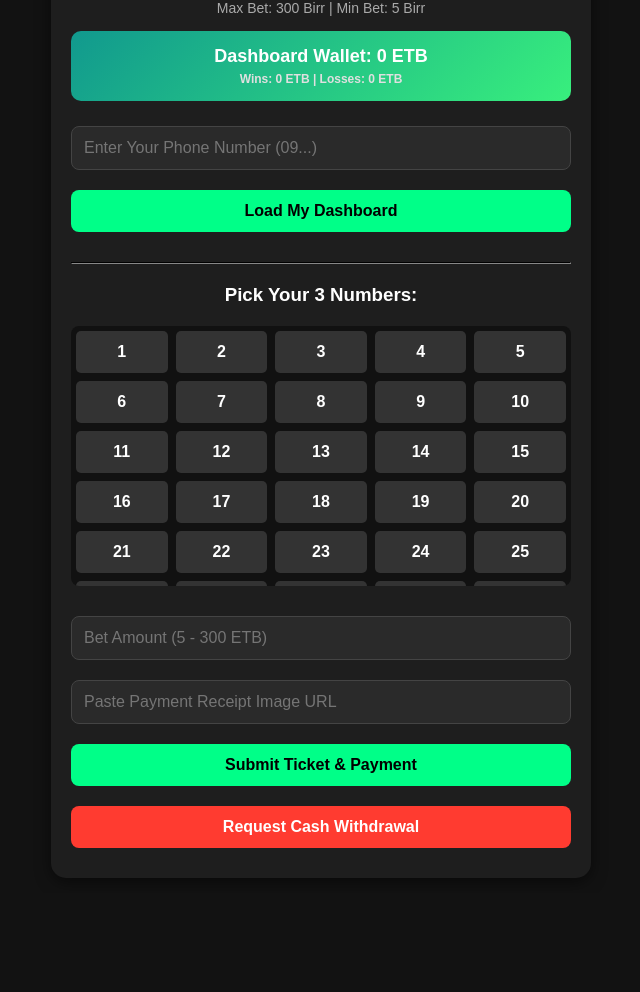
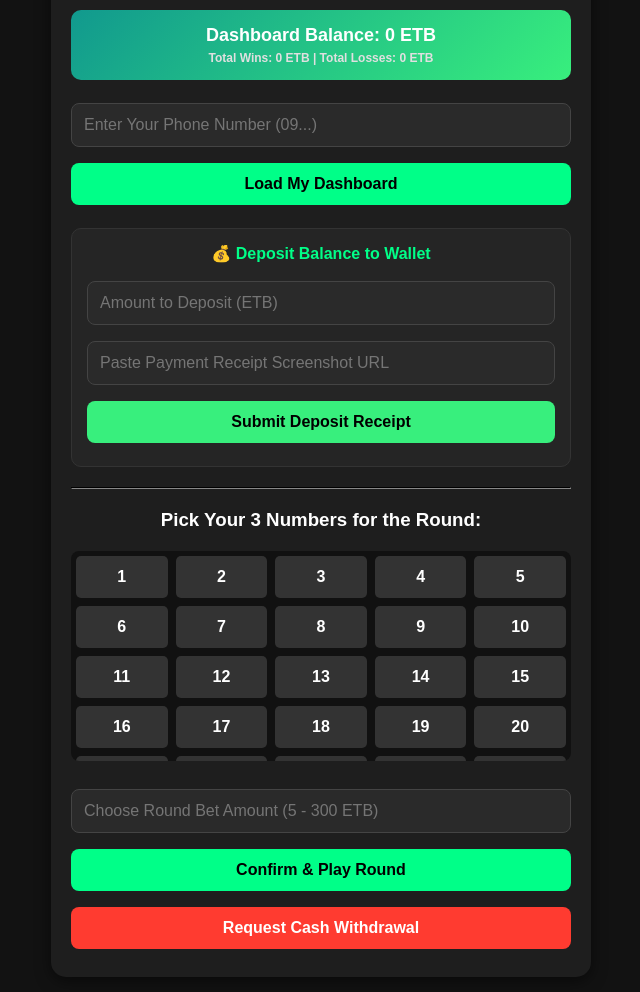
Before and after one commit to busfked/Betting-website, a plain HTML site: page index.html in a window 1280 px wide. Shown: the part 99-1091 px from the top of the page, without its empty margins (319-959 px from the left). Before the commit the page ends 992 px from the top, so only its background shows below. Drawn offline with Linux system fonts and the light colour scheme.

Commit message:
Update index.html

```diff
--- a/index.html
+++ b/index.html
@@ -9,13 +9,13 @@
         .container { max-width: 500px; margin: auto; background: #1e1e1e; padding: 20px; border-radius: 15px; box-shadow: 0 4px 15px rgba(0,0,0,0.5); }
         h1 { color: #00ff88; margin-bottom: 5px; }
         .balance-card { background: linear-gradient(135deg, #11998e, #38ef7d); padding: 15px; border-radius: 10px; margin: 15px 0; font-size: 18px; font-weight: bold; }
-        .grid { display: grid; grid-template-columns: repeat(5, 1fr); gap: 8px; margin: 20px 0; max-height: 250px; overflow-y: auto; padding: 5px; background: #111; border-radius: 8px; }
+        .grid { display: grid; grid-template-columns: repeat(5, 1fr); gap: 8px; margin: 20px 0; max-height: 200px; overflow-y: auto; padding: 5px; background: #111; border-radius: 8px; }
         .num-btn { background: #333; color: white; border: none; padding: 12px 0; font-size: 16px; border-radius: 5px; cursor: pointer; font-weight: bold; }
         .num-btn.selected { background: #00ff88; color: black; }
-        input, button.action-btn { width: 100%; padding: 12px; margin: 10px 0; border-radius: 8px; border: none; box-sizing: border-box; font-size: 16px; }
+        input, button.action-btn { width: 100%; padding: 12px; margin: 8px 0; border-radius: 8px; border: none; box-sizing: border-box; font-size: 16px; }
         input { background: #2a2a2a; color: white; border: 1px solid #444; }
-        button.action-btn { background: #00ff88; color: black; font-weight: bold; cursor: pointer; transition: 0.2s; }
-        button.action-btn:hover { background: #00cc6e; }
+        button.action-btn { background: #00ff88; color: black; font-weight: bold; cursor: pointer; }
+        .deposit-section { background: #252525; padding: 15px; border-radius: 10px; margin: 15px 0; border: 1px solid #333; }
         .withdraw-btn { background: #ff3b30 !important; color: white !important; }
     </style>
 </head>
@@ -23,40 +23,45 @@
 
 <div class="container">
     <h1>🔢 Virtual Draw Arena</h1>
-    <p style="color: #aaa; font-size: 14px; margin-top:0;">Max Bet: 300 Birr | Min Bet: 5 Birr</p>
 
-    <!-- PLAYER DASHBOARD SECTION -->
+    <!-- WALLET DISPLAY IN ETB -->
     <div class="balance-card">
-        Dashboard Wallet: <span id="wallet-balance">0</span> ETB
+        Dashboard Balance: <span id="wallet-balance">0</span> ETB
         <div style="font-size: 12px; margin-top: 5px; color: #e0e0e0;">
-            Wins: <span id="stats-won">0</span> ETB | Losses: <span id="stats-lost">0</span> ETB
+            Total Wins: <span id="stats-won">0</span> ETB | Total Losses: <span id="stats-lost">0</span> ETB
         </div>
     </div>
 
-    <!-- MAIN INTERACTIVE FORM -->
     <input type="text" id="player-phone" placeholder="Enter Your Phone Number (09...)" required>
     <button class="action-btn" onclick="loadDashboard()">Load My Dashboard</button>
 
+    <!-- DEPOSIT SECTION (ONCE) -->
+    <div class="deposit-section">
+        <h4 style="margin: 0 0 10px 0; color: #00ff88;">💰 Deposit Balance to Wallet</h4>
+        <input type="number" id="deposit-amount" placeholder="Amount to Deposit (ETB)">
+        <input type="text" id="screenshot-url" placeholder="Paste Payment Receipt Screenshot URL">
+        <button class="action-btn" style="background: #38ef7d;" onclick="submitDeposit()">Submit Deposit Receipt</button>
+    </div>
+
     <hr style="border-color: #333; margin: 20px 0;">
 
-    <h3>Pick Your 3 Numbers:</h3>
+    <h3>Pick Your 3 Numbers for the Round:</h3>
     <div class="grid" id="number-grid"></div>
     <p id="selection-status" style="color:#00ff88; font-size:14px; font-weight:bold;"></p>
 
-    <input type="number" id="bet-amount" placeholder="Bet Amount (5 - 300 ETB)" min="5" max="300">
-    <input type="text" id="screenshot-url" placeholder="Paste Payment Receipt Image URL">
+    <!-- RANGE PLAY SECTION -->
+    <input type="number" id="bet-amount" placeholder="Choose Round Bet Amount (5 - 300 ETB)" min="5" max="300">
+    <button class="action-btn" onclick="playRound()">Confirm & Play Round</button>
 
-    <button class="action-btn" onclick="submitTicket()">Submit Ticket & Payment</button>
     <button class="action-btn withdraw-btn" onclick="requestWithdrawal()">Request Cash Withdrawal</button>
 </div>
 
 <script>
-    // Replace this string with your exact Render live URL web service link!
+    // Replace with your exact live web service URL link from your Render service dashboard!
     const BACKEND_URL = "https://onrender.com";
-
     let selectedNumbers = [];
 
-    // Generate clickable number grid from 1 to 100
+    // Initialize number grid
     const grid = document.getElementById('number-grid');
     for (let i = 1; i <= 100; i++) {
         let btn = document.createElement('button');
@@ -71,21 +76,16 @@
             selectedNumbers = selectedNumbers.filter(n => n !== num);
             btn.classList.remove('selected');
         } else {
-            if (selectedNumbers.length >= 3) {
-                alert("You can only choose exactly 3 numbers, bro!");
-                return;
-            }
+            if (selectedNumbers.length >= 3) return alert("You can only choose exactly 3 numbers!");
             selectedNumbers.push(num);
             btn.classList.add('selected');
         }
         document.getElementById('selection-status').innerText = `Selected: ${selectedNumbers.join(', ')}`;
     }
 
-    // Fetch account winnings, losses, and balance from backend
     async function loadDashboard() {
         const phone = document.getElementById('player-phone').value;
-        if (!phone) return alert("Please type your phone number first!");
-
+        if (!phone) return alert("Type your phone number first!");
         try {
             const res = await fetch(`${BACKEND_URL}/api/dashboard/${phone}`);
             const data = await res.json();
@@ -93,39 +93,52 @@
             document.getElementById('stats-won').innerText = data.total_won || 0;
             document.getElementById('stats-lost').innerText = data.total_lost || 0;
         } catch (err) {
-            alert("Waking up server... please wait 30 seconds and click load again!");
+            alert("Syncing server... click load again in a few seconds.");
         }
     }
 
-    // Submit player ticket logs to Supabase via backend
-    async function submitTicket() {
+    async function submitDeposit() {
+        const phone = document.getElementById('player-phone').value;
+        const amount = document.getElementById('deposit-amount').value;
+        const screenshot = document.getElementById('screenshot-url').value;
+
+        if (!phone || !amount || !screenshot) return alert("Fill out the deposit fields completely!");
+
+        const response = await fetch(`${BACKEND_URL}/api/deposit`, {
+            method: 'POST',
+            headers: { 'Content-Type': 'application/json' },
+            body: JSON.stringify({ phoneNumber: phone, amount: parseInt(amount), screenshotUrl: screenshot })
+        });
+        const result = await response.json();
+        alert(result.message);
+    }
+
+    async function playRound() {
         const phone = document.getElementById('player-phone').value;
         const bet = document.getElementById('bet-amount').value;
-        const screenshot = document.getElementById('screenshot-url').value;
 
-        if (!phone || selectedNumbers.length !== 3 || !bet || !screenshot) {
-            return alert("Fill out all sections completely (Phone, 3 Numbers, Bet, and Screenshot URL)!");
+        if (!phone || selectedNumbers.length !== 3 || !bet) {
+            return alert("Select your account profile phone number, choose 3 numbers, and input your bet amount!");
         }
 
-        const response = await fetch(`${BACKEND_URL}/api/submit-bet`, {
+        const response = await fetch(`${BACKEND_URL}/api/play-round`, {
             method: 'POST',
             headers: { 'Content-Type': 'application/json' },
-            body: JSON.stringify({
-                username: "Player_" + phone.substring(7),
-                phoneNumber: phone,
-                chosenNumbers: selectedNumbers,
-                betAmount: parseInt(bet),
-                screenshotUrl: screenshot
-            })
+            body: JSON.stringify({ phoneNumber: phone, chosenNumbers: selectedNumbers, betAmount: parseInt(bet) })
         });
         const result = await response.json();
-        alert(result.message || result.error);
+        if (result.error) {
+            alert(result.error);
+        } else {
+            alert(result.message);
+            document.getElementById('wallet-balance').innerText = result.currentBalance;
+            loadDashboard(); // Refresh matching win/loss metrics panels
+        }
     }
 
-    // Request cash withdrawal alert notification for admin
     async function requestWithdrawal() {
         const phone = document.getElementById('player-phone').value;
-        const amount = prompt("Enter the exact amount you want to withdraw in Birr:");
+        const amount = prompt("Enter amount to withdraw in ETB:");
         if (!phone || !amount) return;
 
         const response = await fetch(`${BACKEND_URL}/api/request-withdrawal`, {
@@ -135,7 +148,7 @@
         });
         const result = await response.json();
         alert(result.message || result.error);
-        loadDashboard(); // Refresh balance totals
+        loadDashboard();
     }
 </script>
 </body>
```
